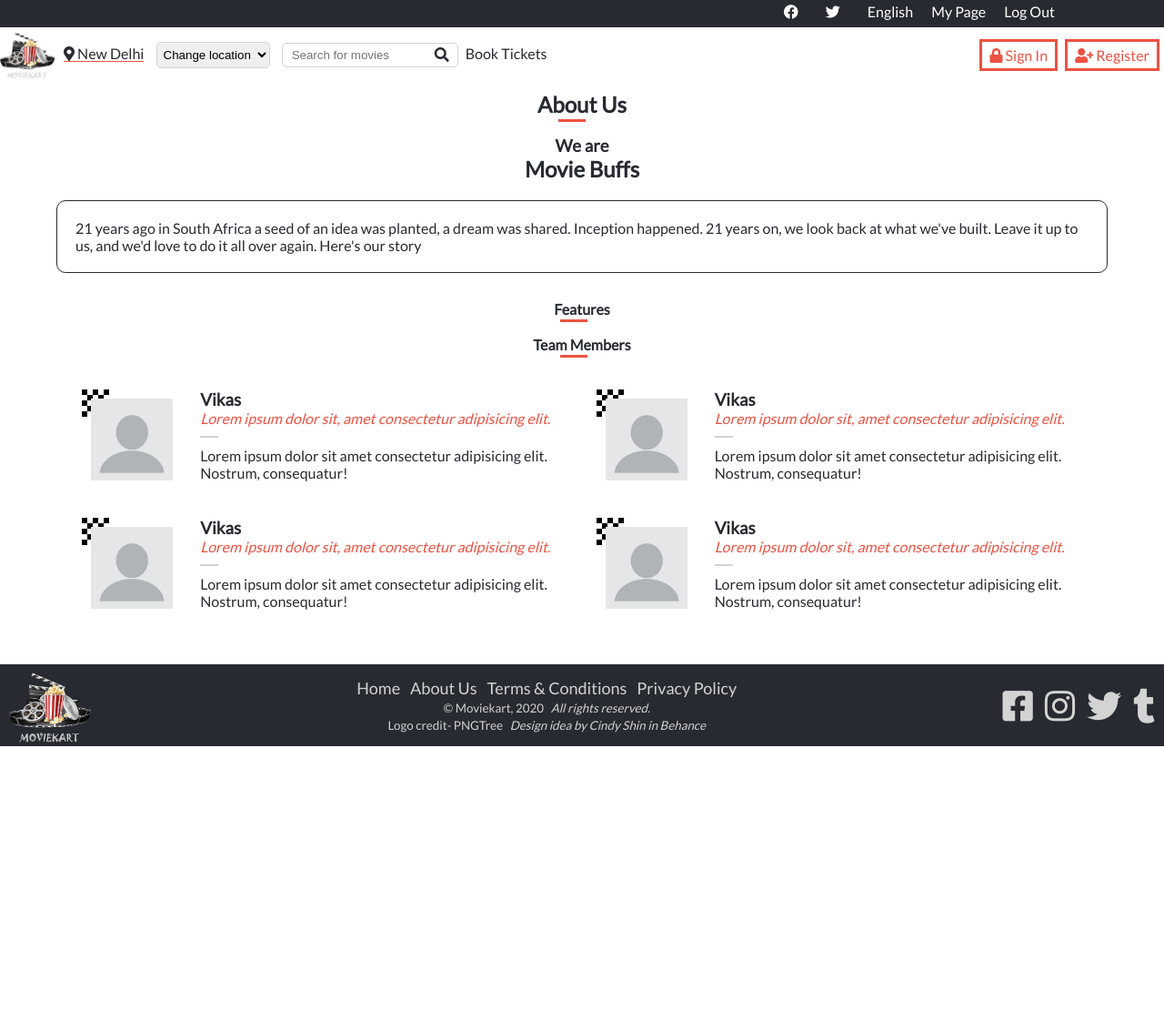
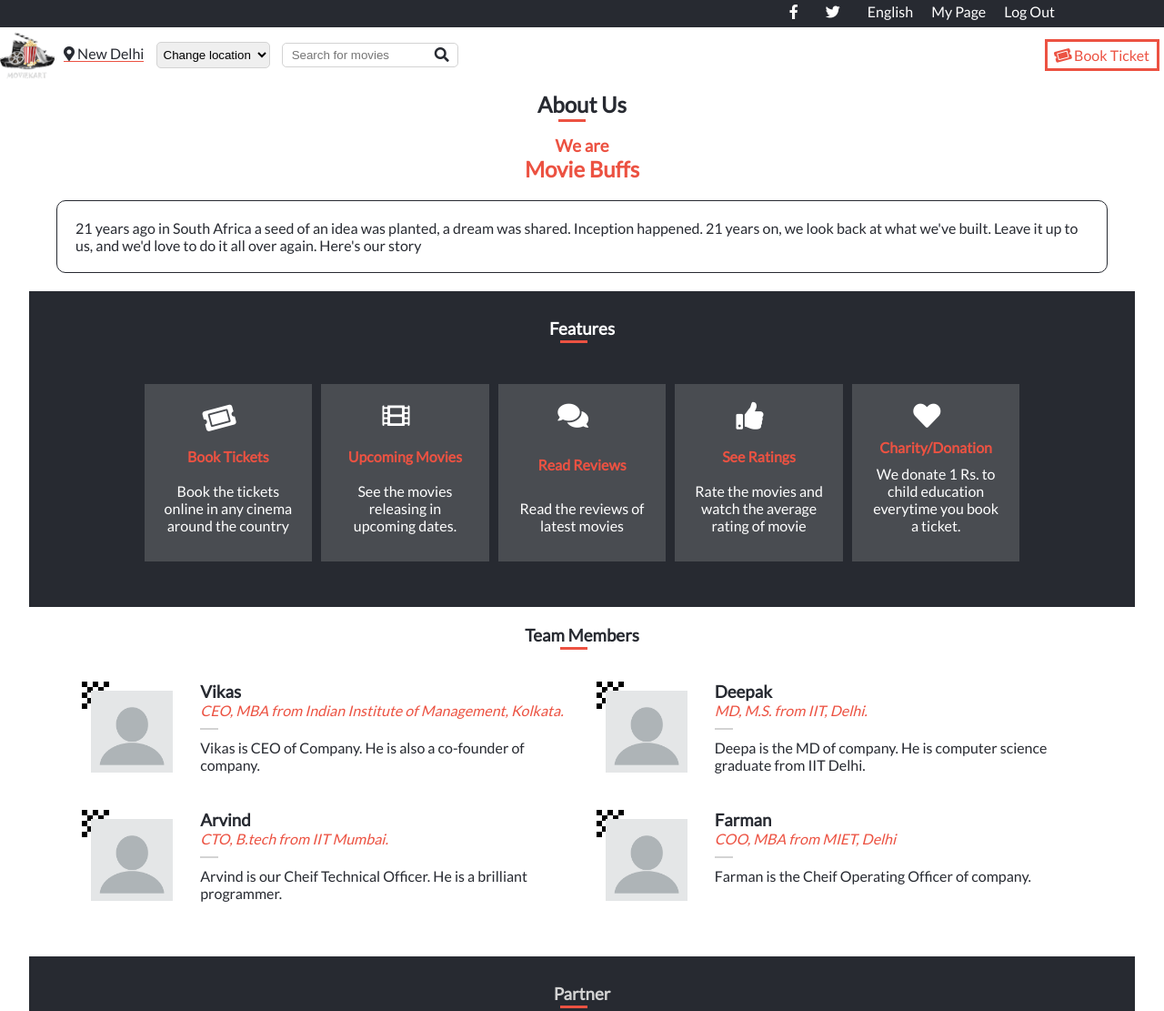
Before and after one commit to alishabab/movie-ticket-booking-website, a website: page about.html in a window 1280 px wide. Shown: the top 1111 px of the page at 91% size. Before the commit the page ends 820 px from the top, so only its background shows below. Drawn offline with Linux system fonts and the light colour scheme.

Commit message:
Changed the design of homepage, about page according to requiremets

```diff
--- a/about.html
+++ b/about.html
@@ -14,10 +14,10 @@
     <nav class="navbar">
       <div class="bottom-nav">
         <ul class="bottom-nav-list">
-          <li ><a href="#"><i class="fab fa-facebook"></i></a></li>
+          <li ><a href="#"><i class="fab fa-facebook-f"></i></a></li>
           <li><a href="#"><i class="fab fa-twitter"></i></a></li>
           <li><a href="#">English</a></li>
-          <li><a href="#">My Page</a></li>
+          <li><a href="index.html">My Page</a></li>
           <li><a href="#"> Log Out</a></li>
         </ul>
   </div>
@@ -36,14 +36,10 @@
         <span class="search">
           <input type="text" placeholder="Search for movies" class="search-input"> <a href="#" class="search-btn"><i class="fas fa-search"></i></a>
         </span>
-
-
-        <a href="bookings.html" class="nav-link">Book Tickets</a>
       </div>
     </div>
         <div>
-          <a href="#" class="nav-item nav-btn sign-in"><i class="fas fa-lock"></i> Sign In</a>
-          <a href="#" class="nav-item nav-btn register"><i class="fas fa-user-plus"></i> Register</a>
+          <a href="bookings.html" class="nav-item nav-btn book-btn"><i class="fas fa-ticket-alt"></i> Book Ticket</a>
           <a href="#" class="nav-item"><i class="fas fa-bars"></i></a>
         </div>
       </div>
@@ -53,18 +49,47 @@
   <main>
     <h2 class="text-center heading-dash"> About Us <span></span></h2>
     <section class="main-section">
-      <h3 class="text-center">We are</h3>
-      <h2 class="text-center">Movie Buffs</h2>
+      <h3 class="text-center cl-orange">We are</h3>
+      <h2 class="text-center cl-orange">Movie Buffs</h2>
      <article class="about-us-text">
        <h3 class="d-none">.</h3>
        <p>
         21 years ago in South Africa a seed of an idea was planted, a dream was shared. Inception happened. 21 years on, we look back at what we've built. Leave it up to us, and we'd love to do it all over again. Here's our story
       </p>
     </article>
-    <h4 class="text-center heading-dash">Features <span></span></h4>
+    <article class="features">
+    <h3 class="text-center heading-dash">Features <span></span></h3>
+    <div class="feature-items-wrapper">
+    <div class="feature-items">
+     <i class="fas fa-ticket-alt"></i>
+     <h4 class="cl-orange">Book Tickets</h4>
+     <p class="text-center">Book the tickets online in any cinema around the country</p>
+    </div>
+    <div class="feature-items">
+      <i class="fas fa-film"></i>
+      <h4 class="cl-orange text-center">Upcoming Movies</h4>
+      <p class="text-center">See the movies releasing in upcoming dates.</p>
+     </div>
+     <div class="feature-items">
+      <i class="fas fa-comments"></i>
+      <h4 class="cl-orange">Read Reviews</h4>
+      <p class="text-center">Read the reviews of latest movies</p>
+     </div>
+     <div class="feature-items">
+      <i class="fas fa-thumbs-up"></i>
+      <h4 class="cl-orange">See Ratings</h4>
+      <p class="text-center">Rate the movies and watch the average rating of movie</p>
+     </div>
+     <div class="feature-items">
+      <i class="fas fa-heart"></i>
+      <h4 class="cl-orange">Charity/Donation</h4>
+      <p class="text-center">We donate 1 Rs. to child education everytime you book a ticket.</p>
+     </div>
+    </div>
+   </article>
 
 
-<h4 class="text-center heading-dash">Team Members <span></span></h4>
+<h3 class="text-center heading-dash">Team Members <span></span></h3>
 <article class="team">
   <h3 class="d-none">.</h3>
 <div class="team-member team-member1">
@@ -76,9 +101,9 @@
   <div class="member-detail">
 
     <h3>Vikas</h3>
-    <p class="cl-orange"><em>Lorem ipsum dolor sit, amet consectetur adipisicing elit.</em></p>
+    <p class="cl-orange"><em>CEO, MBA from Indian Institute of Management, Kolkata.</em></p>
     <span class="dash"></span>
-    <p>Lorem ipsum dolor sit amet consectetur adipisicing elit. Nostrum, consequatur!</p>
+    <p>Vikas is CEO of Company. He is also a co-founder of company.</p>
 
   </div>
 
@@ -92,10 +117,10 @@
   </div>
   <div class="member-detail">
 
-    <h3>Vikas</h3>
-    <p class="cl-orange"><em>Lorem ipsum dolor sit, amet consectetur adipisicing elit.</em></p>
+    <h3>Deepak</h3>
+    <p class="cl-orange"><em>MD, M.S. from IIT, Delhi.</em></p>
     <span class="dash"></span>
-    <p>Lorem ipsum dolor sit amet consectetur adipisicing elit. Nostrum, consequatur!</p>
+    <p>Deepa is the MD of company. He is computer science graduate from IIT Delhi.</p>
 
   </div>
 
@@ -109,10 +134,10 @@
   </div>
   <div class="member-detail">
 
-    <h3>Vikas</h3>
-    <p class="cl-orange"><em>Lorem ipsum dolor sit, amet consectetur adipisicing elit.</em></p>
+    <h3>Arvind</h3>
+    <p class="cl-orange"><em>CTO, B.tech from IIT Mumbai.</em></p>
     <span class="dash"></span>
-    <p>Lorem ipsum dolor sit amet consectetur adipisicing elit. Nostrum, consequatur!</p>
+    <p>Arvind is our Cheif Technical Officer. He is a brilliant programmer.</p>
 
   </div>
 
@@ -125,10 +150,10 @@
   </div>
   <div class="member-detail">
 
-    <h3>Vikas</h3>
-    <p class="cl-orange"><em>Lorem ipsum dolor sit, amet consectetur adipisicing elit.</em></p>
+    <h3>Farman</h3>
+    <p class="cl-orange"><em>COO, MBA from MIET, Delhi</em></p>
     <span class="dash"></span>
-    <p>Lorem ipsum dolor sit amet consectetur adipisicing elit. Nostrum, consequatur!</p>
+    <p>Farman is the Cheif Operating Officer of company. </p>
 
   </div>
 
@@ -138,11 +163,22 @@
 
 </article>
 <h3 class="text-center"><a href="#" class="heading-link more-team"> More <i class="fas fa-angle-down"></i></a></h3>
+
+<article class="partners">
+  <h3 class="text-center heading-dash">Partner <span></span></h3>
+  <div class="partner-wrapper">
+  <img src="./images/kisspng-20th-century-fox-home-entertainment-logo-fox-netwo-tourism-promotion-5b384a9a4d0163.3125958615304157703154.png" alt="">
+  <img src="https://www.india-forums.com/bollywood/images/uploads/758_Red_Chillies_Entertainment.jpg" alt="">
+  <!-- <img src="https://upload.wikimedia.org/wikipedia/commons/thumb/7/7d/T-series-logo.svg/659px-T-series-logo.svg.png" alt=""> -->
+  <img src="https://image4.owler.com/logo/wave-cinemas--next-level-movie-entertainment_owler_20180813_025813_original.png" alt="">
+  <img src="https://lh3.googleusercontent.com/proxy/U1KvI4CT7K7BhjAHjP_fxdNxgkKVLBZ_aUMe8Qrn7HqZlpSiBJPCmzoNo95u3WdO29eVI9joxBzQusElxWyrGKEJewRYJW-0f10mit0uAMXviKcpGP67XMe09mZHTpKKGHs57qEZRA" alt="">
+</div>
+</article>
     </section>
   </main>
 
   <footer>
-    <div class="footer">
+    <div class="footer about-footer">
       <div class="footer-social-wrapper">
       <img src="./images/logo-name.png" class="logo" alt="">
       <div class="footer-social">
--- a/css/style.css
+++ b/css/style.css
@@ -11,8 +11,6 @@ body {
   margin: 0;
   padding: 0;
   color: #272a31;
-
-  /* background-color: rgb(211, 211, 211, 0.2); */
 }
 
 ul {
@@ -30,7 +28,7 @@ a:hover {
   color: #ec5242 !important;
 }
 
-/* Working on header */
+/* Header */
 
 .navbar {
   margin: 0;
@@ -162,7 +160,7 @@ a:hover {
   color: #ec5242;
 }
 
-/* Working on main */
+/* Main */
 
 .text-center {
   text-align: center;
@@ -172,14 +170,8 @@ a:hover {
   width: 95%;
   margin: 0 auto;
   padding-bottom: 20px;
-
-  /* background-color: #d3d3d3; */
   border-bottom-left-radius: 10px;
   border-bottom-right-radius: 10px;
-
-  /* -webkit-box-shadow: inset 0 7px 5px -1px rgba(0, 0, 0, 0.74);
-  -moz-box-shadow: inset 0 7px 5px -1px rgba(0, 0, 0, 0.74);
-  box-shadow: inset 0 7px 5px -1px rgba(0, 0, 0, 0.74); */
 }
 
 .section-heading {
@@ -341,7 +333,7 @@ a:hover {
   box-shadow: inset 0 -1px #ec5242;
 }
 
-/* Working on footer */
+/* Footer */
 
 .footer {
   text-align: center;
@@ -349,7 +341,7 @@ a:hover {
   background-color: white;
 }
 
-/* WORKING ON BOOKINGS PAGE */
+/* Bookings Page */
 
 .heading-dash {
   position: relative;
@@ -421,7 +413,7 @@ a:hover {
   background-color: #ec5242;
 }
 
-/* Working on about */
+/* About Page */
 
 .about-us-text p {
   display: inline-block;
@@ -430,6 +422,29 @@ a:hover {
   padding: 20px;
   border: 1px solid #272a31;
   border-radius: 10px;
+}
+
+.features {
+  background-color: #272a31;
+  color: white;
+  padding-top: 20px;
+  margin-bottom: 20px;
+}
+
+.feature-items {
+  width: 95%;
+  margin: 10px auto;
+  background-color: rgb(211, 211, 211, 0.2);
+  padding: 20px;
+  display: flex;
+  justify-content: space-between;
+  align-items: center;
+}
+
+.feature-items .fas {
+  display: inline-block;
+  font-size: 48px;
+  padding-right: 20px;
 }
 
 .team {
@@ -443,10 +458,6 @@ a:hover {
   padding: 10px;
   margin: 10px auto;
   display: flex;
-
-  /* justify-content: space-between; */
-
-  /* align-items: center; */
   background-color: white;
 }
 
@@ -490,13 +501,37 @@ a:hover {
   margin-bottom: 10px;
 }
 
+.feature-items-wrapper {
+  padding-top: 20px;
+  padding-bottom: 40px;
+}
+
+.partners {
+  background-color: #272a31;
+  color: #d3d3d3;
+  padding: 20px;
+  margin-top: 30px;
+}
+
+.partner-wrapper {
+  display: flex;
+  justify-content: space-around;
+  align-items: center;
+  flex-wrap: wrap;
+}
+
+.partner-wrapper img {
+  width: 200px;
+  margin-bottom: 10px;
+}
+
 /* Responsiveness */
 
 .register {
   display: none;
 }
 
-.sign-in {
+.book-btn {
   display: none;
   color: #ec5242;
 }
@@ -524,7 +559,7 @@ a:hover {
     align-items: center;
   }
 
-  .sign-in {
+  .book-btn {
     display: inline-block;
   }
 
@@ -626,6 +661,16 @@ a:hover {
     color: #d3d3d3;
   }
 
+  .about-footer {
+    background-color: white;
+  }
+
+  .about-footer *,
+  .about-footer a,
+  .about-footer small {
+    color: #272a31;
+  }
+
   .date-n-cinema {
     flex-direction: row;
     justify-content: center;
@@ -643,10 +688,24 @@ a:hover {
     margin-top: 10px;
   }
 
-  .ceo-msg {
-    flex-direction: row;
+  .feature-items-wrapper {
+    display: flex;
     justify-content: space-between;
+  }
+
+  .feature-items {
+    flex-direction: column;
+    margin-right: 5px;
+    margin-left: 5px;
     align-items: center;
+  }
+
+  .feature-items * {
+    margin-bottom: 10px;
+  }
+
+  .feature-items .fas {
+    font-size: 30px;
   }
 
   .team {
@@ -674,6 +733,11 @@ a:hover {
     width: 32%;
   }
 
+  .feature-items-wrapper {
+    width: 80%;
+    margin: 0 auto;
+  }
+
   .footer-social a {
     font-size: 38px;
     margin-right: 10px;
```
Also changed, not shown: bookings.html (+3 -7 lines), index.html (+3 -7 lines), images/kisspng-20th-century-fox-home-entertainment-logo-fox-netwo-tourism-promotion-5b384a9a4d0163.3125958615304157703154.png (added).
